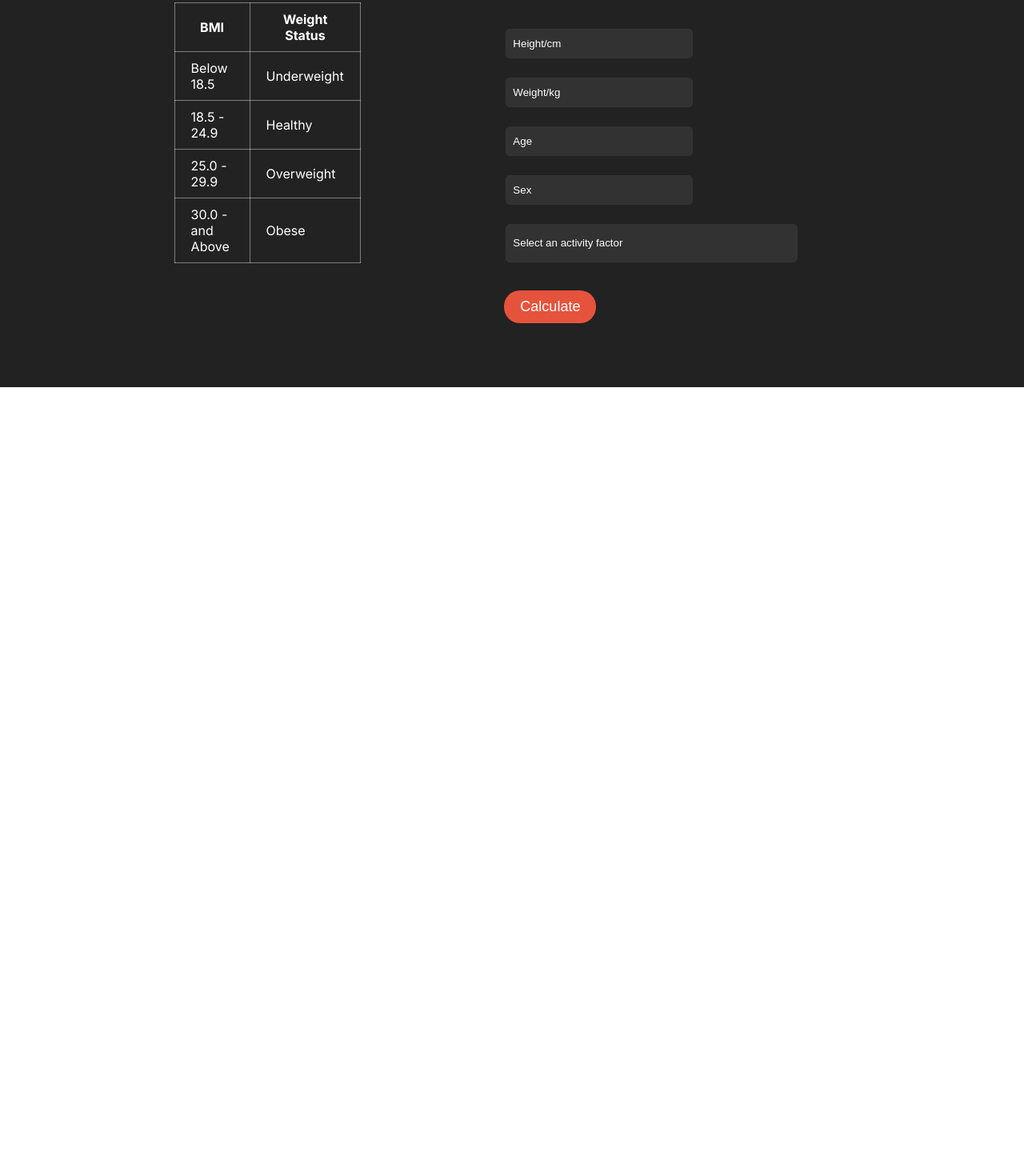
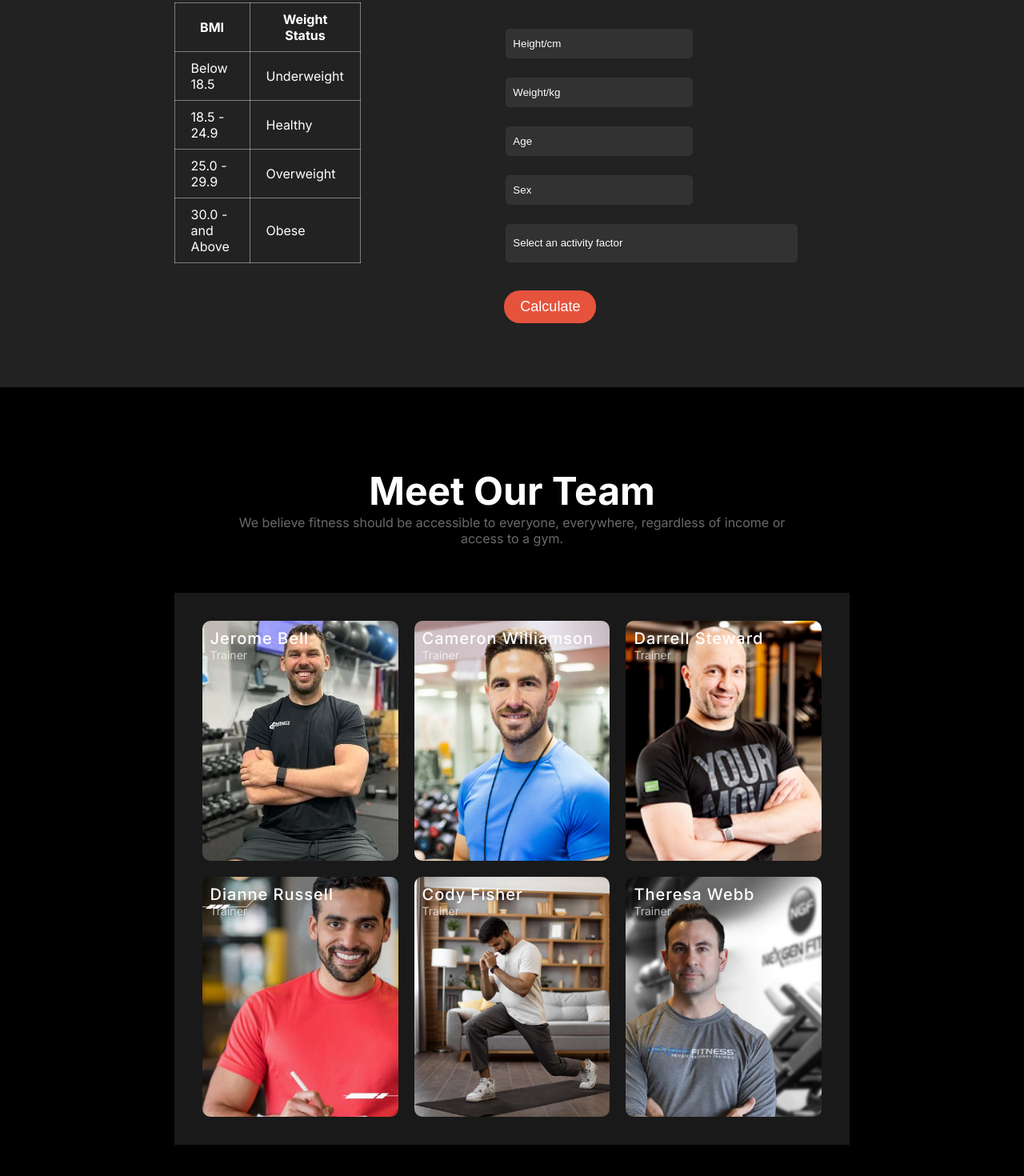
Before and after one commit to KMStanvir1998/fitness_gym, a plain HTML site: page index.html in a window 1280 px wide. Shown: the part 3177-4647 px from the top of the page at 80% size. Before the commit the page ends 3661 px from the top, so only its background shows below. Drawn offline with Linux system fonts and the light colour scheme.

Commit message:
trainner section added

```diff
--- a/css/style.css
+++ b/css/style.css
@@ -520,3 +520,99 @@ input::placeholder {
     margin-left: 10px;
 }
 /* bmi calculate section */
+
+/*team section style*/
+.team-section{
+    background-color: #000000;
+    padding-top: 100px;
+    padding-bottom: 80px;
+}
+.team-title{
+    color: #ffffff;
+    font-size: 48px;
+    font-weight: 700;
+    text-align: center;
+}
+.team-text{
+    color: rgba(255, 255, 255, 0.41);
+    text-align: center;
+    margin-bottom: 58px;
+}
+.team-container{
+    margin: 0 17%;
+    background-color: #191919;
+}
+.trainer-image{
+    display: grid;
+    grid-template-columns: repeat(3,1fr);
+    gap: 20px;
+    padding: 35px 35px;
+
+    border-radius: 20px;
+}
+.trainner-one-img{
+    background-image: url(../images/trainer1.png);
+    background-size: cover;
+    background-position: center center;
+    width: 100%;
+    height: 300px;
+    border-radius: 10px;
+}
+.trainner-two-img{
+    background-image: url(../images/trainer2.png);
+    background-size: cover;
+    background-position: center center;
+    width: 100%;
+    height: 300px;
+    border-radius: 10px;
+}
+.trainner-three-img{
+    background-image: url(../images/trainer3.png);
+    background-size: cover;
+    background-position: center center;
+    width: 100%;
+    height: 300px;
+    border-radius: 10px;
+}
+.trainner-four-img{
+    background-image: url(../images/trainer4.png);
+    background-size: cover;
+    background-position: center center;
+    width: 100%;
+    height: 300px;
+    border-radius: 10px;
+}
+.trainner-five-img{
+    background-image: url(../images/exercise5.jpg);
+    background-size: cover;
+    background-position: center center;
+    width: 100%;
+    height: 300px;
+    border-radius: 10px;
+}
+.trainner-six-img{
+    background-image: url(../images/trainer6.png);
+    background-size: cover;
+    background-position: center center;
+    width: 100%;
+    height: 300px;
+    border-radius: 10px;
+}
+.trainner-name{
+    color: #ffffff;
+    font-size: 20px;
+    font-weight: 500;
+    letter-spacing: 1px;
+    position: relative;
+    top: 10px;
+    margin-left: 10px;
+}
+.trainner-title{
+    color: #ffffffb3;
+    font-size: 14px;
+    font-weight: 400;
+    position: relative;
+    top: 10px;
+    margin-left: 10px;
+}
+/*team section style*/
--- a/index.html
+++ b/index.html
@@ -221,6 +221,42 @@
             </div>
         </section>
         <!--bmi calculate section-->
+
+        <!-- team section -->
+         <section class="team-section">
+            <h1 class="team-title">Meet Our Team</h1>
+            <p class="team-text">We believe fitness should be accessible to everyone, everywhere, regardless of income or <br> access to a gym.</p>
+
+            <div class="team-container">
+                <div class="trainer-image">
+                    <div class="trainner-one-img">
+                        <h4 class="trainner-name">Jerome Bell</h4>
+                        <p class="trainner-title">Trainer</p>
+                    </div>
+                    <div class="trainner-two-img">
+                        <h4 class="trainner-name">Cameron Williamson</h4>
+                        <p class="trainner-title">Trainer</p>
+                    </div>
+                    <div class="trainner-three-img">
+                        <h4 class="trainner-name">Darrell Steward</h4>
+                        <p class="trainner-title">Trainer</p>
+                    </div>
+                    <div class="trainner-four-img">
+                        <h4 class="trainner-name">Dianne Russell</h4>
+                        <p class="trainner-title">Trainer</p>
+                    </div>
+                    <div class="trainner-five-img">
+                        <h4 class="trainner-name">Cody Fisher</h4>
+                        <p class="trainner-title">Trainer</p>
+                    </div>
+                    <div class="trainner-six-img">
+                        <h4 class="trainner-name">Theresa Webb</h4>
+                        <p class="trainner-title">Trainer</p>
+                    </div>
+                </div>
+            </div>
+         </section>
+        <!-- team section -->
        </main>
 </body>
 </html>
```
